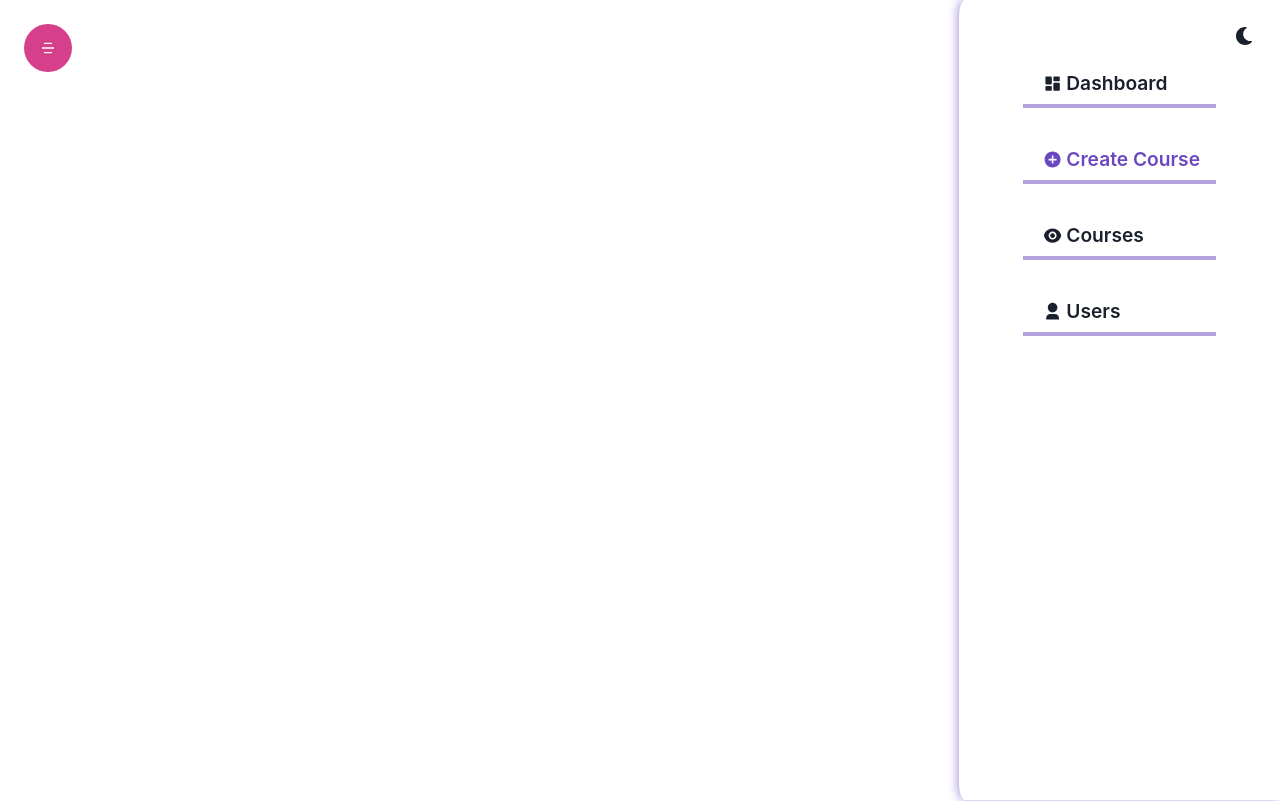
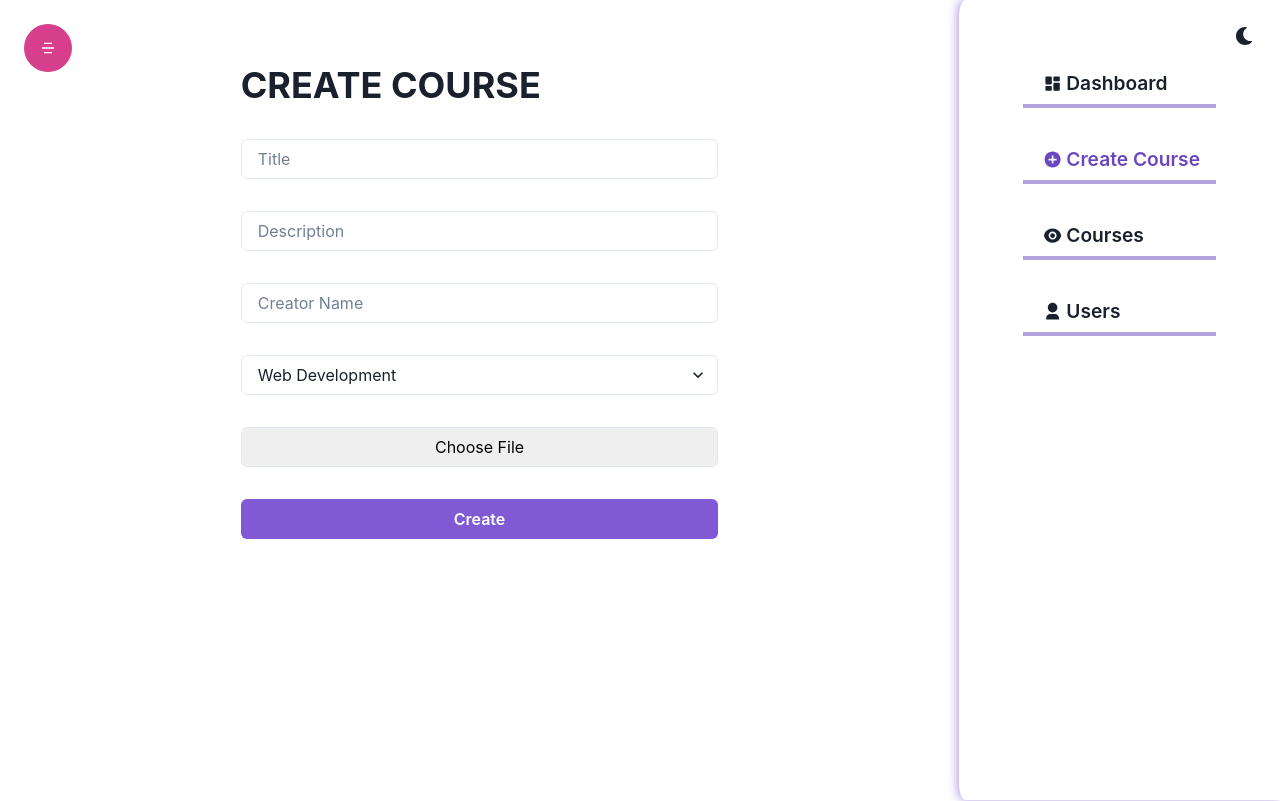
Before and after one commit to GAURANG-21/mern-app, a React (Vite) app in the folder CourseUp/: page /admin/createcourse in a window 1280 px wide. Shown: the top 801 px of the page. Built offline with nearby package versions, Linux system fonts and the light colour scheme.

Commit message:
add: Create Course Page for admin

```diff
--- a/CourseUp/src/component/Admin/CreateCourse/CreateCourse.jsx
+++ b/CourseUp/src/component/Admin/CreateCourse/CreateCourse.jsx
@@ -1,10 +1,114 @@
-import { Box, Grid } from "@chakra-ui/react";
+import {
+  Box,
+  Grid,
+  Container,
+  Input,
+  Select,
+  Heading,
+  VStack,
+  Button,
+  Image,
+} from "@chakra-ui/react";
 import Sidebar from "../Sidebar";
+import { useState } from "react";
+import { fileUploadCss } from "./../../Auth/Register";
 
 const CreateCourses = () => {
+  const [title, setTitle] = useState();
+  const [description, setDescription] = useState();
+  const [creatorName, setCreatorName] = useState();
+  const [image, setImage] = useState();
+  const [imagePrev, setImagePrev] = useState();
+
+  const categories = [
+    "Artificial Intelligence",
+    "DSA",
+    "App Development",
+    "Data Science",
+    "Game Development",
+  ];
+
+  const changeImageHandler = (e) => {
+    const file = e.target.files[0];
+    console.log(file);
+
+    const reader = new FileReader();
+    reader.readAsDataURL(file);
+
+    reader.onloadend = () => {
+      setImage(reader.result);
+      setImagePrev(reader.result);
+    };
+  };
+
   return (
     <Grid minH={"100vh"} templateColumns={["1fr", "5fr 1fr"]}>
-      <Box></Box>
+      <Box>
+        <Container p={"16"}>
+          <form>
+            <Heading
+              textTransform={"uppercase"}
+              textAlign={["center", "left"]}
+              mb={"8"}
+            >
+              Create Course
+            </Heading>
+            <VStack m={"auto"} spacing={"8"}>
+              <Input
+                required
+                value={title}
+                onChange={(e) => setTitle(e.target.value)}
+                placeholder="Title"
+                focusBorderColor="purple.300"
+              />
+              <Input
+                required
+                value={description}
+                onChange={(e) => setDescription(e.target.value)}
+                placeholder="Description"
+                focusBorderColor="purple.300"
+              />
+              <Input
+                required
+                value={creatorName}
+                onChange={(e) => setCreatorName(e.target.value)}
+                placeholder="Creator Name"
+                focusBorderColor="purple.300"
+              />
+              <Select
+                placeholder="Web Development"
+                focusBorderColor="purple.300"
+              >
+                {categories.map((item) => (
+                  <option key={item} value={item}>
+                    {item}
+                  </option>
+                ))}
+              </Select>
+              {imagePrev && (
+                <Image src={imagePrev} boxSize={"64"} objectFit={"contain"} />
+              )}
+              <Input
+                required
+                type="file"
+                focusBorderColor="purple.300"
+                accept="image/*"
+                w={'full'}
+                css={{
+                  "&::file-selector-button": {
+                    ...fileUploadCss,
+                    color: "purple.300",
+                  },
+                }}
+                onChange={changeImageHandler}
+              />
+              <Button type="submit" colorScheme="purple" w={"full"}>
+                Create
+              </Button>
+            </VStack>
+          </form>
+        </Container>
+      </Box>
       <Sidebar />
     </Grid>
   );
--- a/CourseUp/src/component/Auth/Register.jsx
+++ b/CourseUp/src/component/Auth/Register.jsx
@@ -10,7 +10,7 @@ import {
 import { useState } from "react";
 import { Link } from "react-router-dom";
 
-const fileUploadCss = {
+export const fileUploadCss = {
   cursor: "pointer",
   marginLeft: "-5%",
   width: "110%",
```
